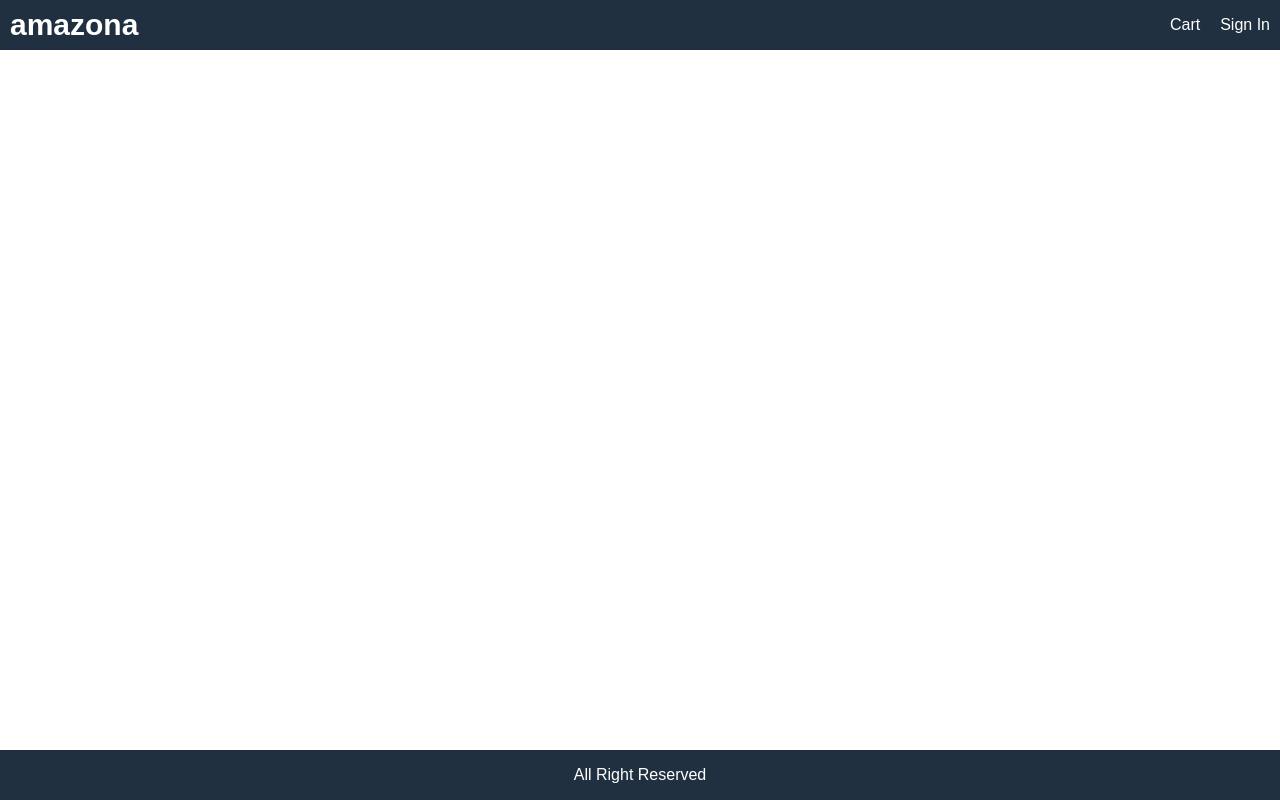
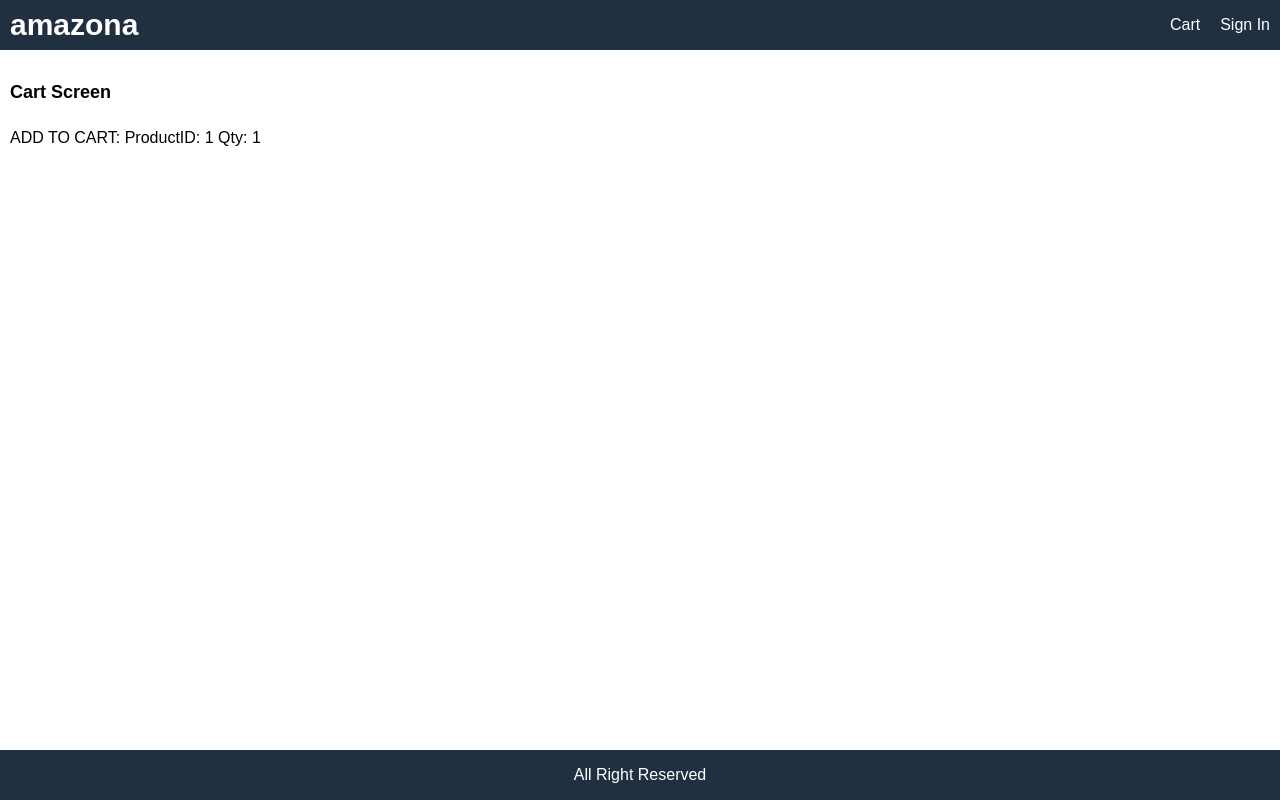
Before and after one commit to irfan87/amazona_react, a React (Create React App) app in the folder client/: page /cart/1 in a window 1280 px wide. Built offline with nearby package versions, Linux system fonts and the light colour scheme.

Commit message:
handle addToCart button

```diff
--- a/client/src/App.js
+++ b/client/src/App.js
@@ -1,4 +1,5 @@
 import { BrowserRouter, Link, Route } from "react-router-dom";
+import CartScreen from "./screens/CartScreen";
 import HomeScreen from "./screens/HomeScreen";
 import ProductDetailScreen from "./screens/ProductDetailScreen";
 
@@ -20,6 +21,7 @@
 				<main>
 					<Route path="/" component={HomeScreen} exact />
 					<Route path="/product/:id" component={ProductDetailScreen} />
+					<Route path="/cart/:id?" component={CartScreen} />
 				</main>
 				<footer className="row center">All Right Reserved</footer>
 			</div>
--- a/client/src/index.css
+++ b/client/src/index.css
@@ -81,12 +81,13 @@
   margin-top: 1rem;
 }
 
+input,
+select,
+textarea,
 button {
   padding: 1rem;
   border-radius: 0.5rem;
-  border: 1px #a4a4a4 solid;
-  background-color: #f8f8f8;
-  cursor: pointer;
+  border: 0.1rem #a4a4a4 solid;
 
   font-size: 1.6rem;
   font-family: Arial, Helvetica, sans-serif;
@@ -94,6 +95,14 @@
   -moz-osx-font-smoothing: grayscale;
 }
 
+button {
+  background-color: #f8f8f8;
+  cursor: pointer;
+}
+
+input:hover,
+select:hover,
+textarea:hover,
 button:hover {
   border: 0.1rem #404040 solid;
 }
--- /dev/null
+++ b/client/src/screens/CartScreen.js
@@ -0,0 +1,19 @@
+import React from "react";
+
+const CartScreen = (props) => {
+	const productID = props.match.params.id;
+	const qty = props.location.search
+		? Number(props.location.search.split("=")[1])
+		: 1;
+
+	return (
+		<div>
+			<h1>Cart Screen</h1>
+			<p>
+				ADD TO CART: ProductID: {productID} Qty: {qty}
+			</p>
+		</div>
+	);
+};
+
+export default CartScreen;
--- a/client/src/screens/ProductDetailScreen.js
+++ b/client/src/screens/ProductDetailScreen.js
@@ -1,4 +1,4 @@
-import React, { useEffect } from "react";
+import React, { useEffect, useState } from "react";
 import { useDispatch, useSelector } from "react-redux";
 import { Link } from "react-router-dom";
 import { detailsProduct } from "../actions/productActions";
@@ -9,12 +9,18 @@
 const ProductDetailScreen = (props) => {
 	const dispatch = useDispatch();
 	const productID = props.match.params.id;
+	const [qty, setQty] = useState(1);
+
 	const productDetails = useSelector((state) => state.productDetails);
 	const { loading, error, product } = productDetails;
 
 	useEffect(() => {
 		dispatch(detailsProduct(productID));
 	}, [dispatch, productID]);
+
+	const addToCartHandler = () => {
+		props.history.push(`/cart/${productID}?qty=${qty}`);
+	};
 
 	return (
 		<>
@@ -69,9 +75,37 @@
 											</div>
 										</div>
 									</li>
-									<li>
-										<button className="primary block">Add to Cart</button>
-									</li>
+									{product.countInStock > 0 && (
+										<>
+											<li>
+												<div className="row">
+													<div>Qty</div>
+													<div>
+														<select
+															value={qty}
+															onChange={(e) => setQty(e.target.value)}
+														>
+															{[...Array(product.countInStock).keys()].map(
+																(x) => (
+																	<option key={x + 1} value={x + 1}>
+																		{x + 1}
+																	</option>
+																)
+															)}
+														</select>
+													</div>
+												</div>
+											</li>
+											<li>
+												<button
+													className="primary block"
+													onClick={addToCartHandler}
+												>
+													Add to Cart
+												</button>
+											</li>
+										</>
+									)}
 								</ul>
 							</div>
 						</div>
```
